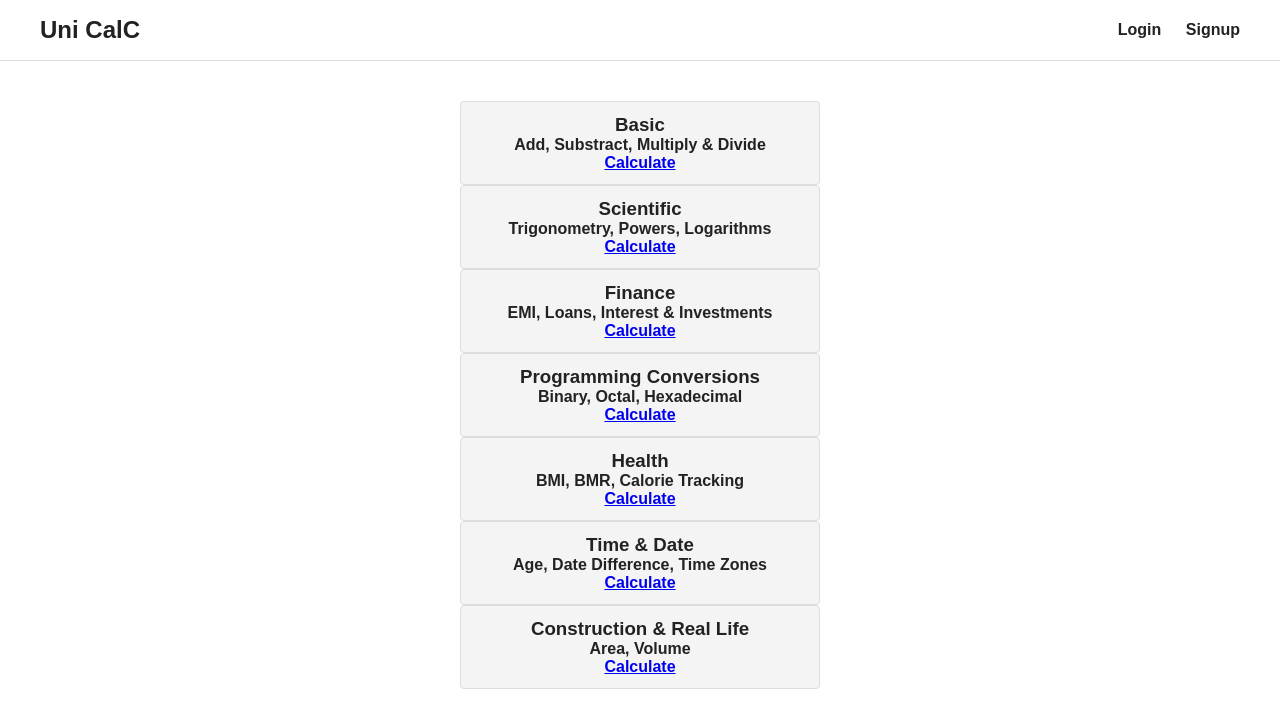
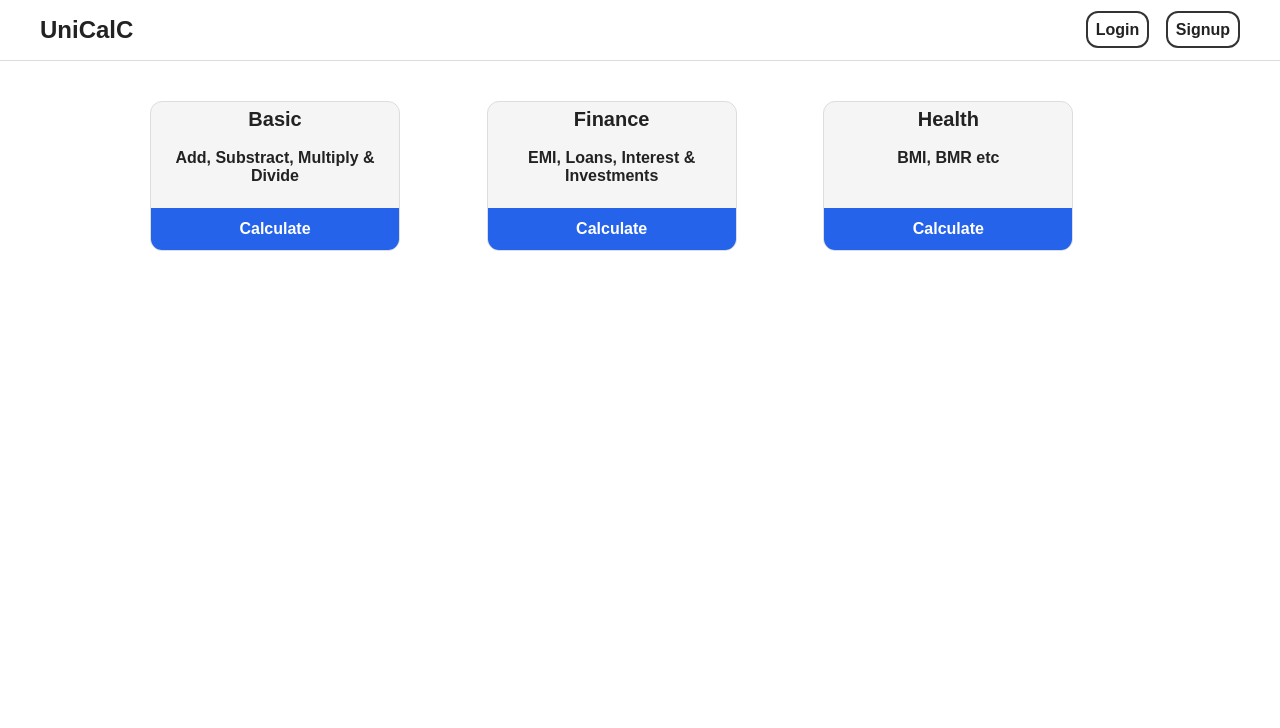
Before and after one commit to jagrattyagi/universal-calculator, a Flask app: page / in a window 1280 px wide. Shown: the top 728 px of the page. Run offline with Flask 3, Linux system fonts and the light colour scheme.

Commit message:
Add finance and health calculator modules

```diff
--- a/app.py
+++ b/app.py
@@ -35,6 +35,111 @@ def basic():
 
     return render_template("basic_calc.html", result=result)
 
+#Finance Calculator
+
+
+
+
+
+def simple_interest(p, r, t):
+    return (p*r*t)/100
+
+def compound_interest(p, r, t, n):
+    amount = p * (1 + r / (100 * n )) ** (n * t)
+    return amount - p
+
+def emi_calculator(p, r, t):
+    r = r / (12 * 100)
+    t = t * 12
+    emi = (p * r * (1+r)**t) / ((1 + r) ** t - 1)
+    return emi
+
+#Finance Route
+
+
+
+@app.route("/finance", methods=["GET", "POST"])
+def finance():
+    result=None
+    calc_type=None
+
+    if request.method == "POST":
+        calc_type =  request.form.get("calc_type")
+
+        if calc_type == "si":
+            p = float(request.form["principal"])
+            r = float(request.form["rate"])
+            t = float(request.form["time"])
+            result = simple_interest(p, r, t)
+
+        elif calc_type == "ci":
+            p = float(request.form["principal"])
+            r = float(request.form["rate"])
+            t = float(request.form["time"])
+            n = int(request.form["n"])
+            result = compound_interest(p, r, t, n)
+
+        elif calc_type == "emi":
+            p = float(request.form["principal"])
+            r = float(request.form["rate"])
+            t = float(request.form["time"])
+            result = round(emi_calculator(p, r, t), 2)
+
+    return render_template("finance.html", result=result, calc_type=calc_type)
+
+#Health Calculator
+
+
+
+def bmi_calculator(weight, height):
+    height_m = height / 100
+    bmi = weight / (height_m ** 2)
+    return round(bmi, 2)
+
+
+def bmi_category(bmi):
+    if bmi < 18.5:
+        return "Underweight"
+    elif bmi < 24.9:
+        return "Normal weight"
+    elif bmi < 29.9:
+        return "Overweight"
+    else:
+        return "Obese"
+
+
+def bmr_calculator(weight, height, age, gender):
+    if gender == "male":
+        return round(10 * weight + 6.25 * height - 5 * age + 5, 2)
+    else:
+        return round(10 * weight + 6.25 * height - 5 * age - 161, 2)
+
+
+@app.route("/health", methods=["GET", "POST"])
+def health():
+    result = None
+    category = None
+    calc_type = None
+
+    if request.method == "POST":
+        calc_type = request.form.get("calc_type")
+
+        if calc_type == "bmi":
+            weight = float(request.form["weight"])
+            height = float(request.form["height"])
+            result = bmi_calculator(weight, height)
+            category = bmi_category(result)
+
+        elif calc_type == "bmr":
+            weight = float(request.form["weight"])
+            height = float(request.form["height"])
+            age = int(request.form["age"])
+            gender = request.form["gender"]
+            result = bmr_calculator(weight, height, age, gender)
+
+    return render_template("health.html", result=result, category=category, calc_type=calc_type)
+
+
 @app.route("/login", methods=["POST", "GET"])
 def login():
     return render_template("login.html")
--- a/static/css/style.css
+++ b/static/css/style.css
@@ -23,41 +23,116 @@ body {
     font-size: 24px;
 }
 
-.navbar-right .nav-link {
+.navbar-right .log-link {
     margin-left: 20px;
     text-decoration: none;
     color: #222;
     font-weight: 600;
+    border: 2px solid #333;
+    border-radius: 12px;
+    padding: 8px;
+    background-color: #ffffff;
 }
 
-.navbar-right .nav-link:hover {
-    color: #555;
+.navbar-right .sign-link {
+    margin-left: 12px;
+    text-decoration: none;
+    color: #222;
+    font-weight: 600;
+    border: 2px solid #333;
+    border-radius: 12px;
+    padding: 8px;
+    background-color: #ffffff;
 }
 
-.container {
-    display: flex;
-    flex-direction: column;
-    max-width: 400px;
-    margin: 40px auto;
-    padding: 0 20px;
+.navbar-right .log-link:hover {
+    background-color: #2563eb;
+    color: #ffffff;
 }
 
-.card-grid {
+.navbar-right .sign-link:hover {
+    background-color: rgb(201, 66, 66);
+    color: #ffffff;
+}
+
+.categories {
+    max-width: 100%;
+    margin: 0 auto;
+    padding-top: 40px;
+    padding-right: 150px;
+    padding-left: 150px;
     display: grid;
-    grid-template-columns: repeat(auto-fit, minmax(150px, 1fr));
-    gap: 20px;
-    margin-top: 30px;
+    grid-template-columns: repeat(auto-fit, minmax(240px, 1fr));
+    gap: 30px
+
 }
 
 .card {
-    background: #f4f4f4;
-    padding: 12px 16px;
+    width: 250px;
+    height: 150px;
+    background: #f5f5f5;
+    border-radius: 12px;
+    border: 1px solid #ddd;
+    display: flex;
+    flex-direction: column;
+    overflow: hidden;
+}
+
+.card-name{
+    display: flex;
+    align-items: center;
+    align-content: center;
     text-align: center;
+    margin: 18px;
+    font-size: 20px;
+    font-weight: bold;
+    padding-top: 5px;
+
+}
+
+.card-desc{
+    flex: 1;
+    padding: 15 15px;
+    text-align: center;
+    font-weight: 600;
+    padding-bottom: 20px;
+}
+
+.card-btn{
+    display: block;
+    text-align: center;
+    padding-bottom: 12px;
+    padding-top: 12px;
     text-decoration: none;
-    color: #222;
-    font-weight: 600;
-    border-radius: 4px;
-    border: 1px solid #ddd;
+    background: #2563eb;
+    color:white;
+    font-weight: bold;
+    transition: background 0.2s ease;
+}
+
+.card-btn:hover{
+    background: #1e40af;
+}
+
+.calc-cards{
+    display: flex;
+    flex-direction: column;
+    align-items: center;
+    justify-content: center;
+    border: 2px solid #555;
+    margin: 60px auto;
+    box-sizing: border-box;
+    min-width: 40px;
+    min-height: 400px;
+    border-radius: 20px;
+    margin-left: 400px;
+    margin-right: 400px;
+}
+
+.calc-title{
+    display: flex;
+    flex-direction: column;
+    align-items: center;
 }
 
 .card:hover {
@@ -67,7 +142,8 @@ body {
 .categories h3{
     display: flex;
     flex-direction: column;
-    align-content: center;
+    align-content:center;
+    margin-top: 1px;
 }
 
 .cat-form {
--- a/templates/base.html
+++ b/templates/base.html
@@ -3,18 +3,18 @@
 <head>
     <meta charset="UTF-8">
     <meta name="viewport" content="width=device-width, initial-scale=1.0">
-    <title>{% block title %}Uni Calc{% endblock %}</title>
+    <title>{% block title %}UniCalc{% endblock %}</title>
     <link rel="stylesheet" href="{{ url_for('static', filename='css/style.css') }}">
 </head>
 <body>
 
 <header class="navbar">
     <div class="navbar-left">
-        <h1 class="app-title">Uni CalC</h1>
+        <h1 class="app-title">UniCalC</h1>
     </div>
     <div class="navbar-right">
-        <a href="/login" class="nav-link">Login</a>
-        <a href="/signup" class="nav-link">Signup</a>
+        <a href="/login" class="log-link">Login</a>
+        <a href="/signup" class="sign-link">Signup</a>
     </div>
 </header>
 
--- a/templates/index.html
+++ b/templates/index.html
@@ -5,50 +5,34 @@
 {% block content %}
 <div class="categories">
     <div class="card">
-        <h3 class="cat-head">Basic</h3>
-        <p>Add, Substract, Multiply & Divide</p>
-        <a href="/basic">Calculate</a>
+        <h3 class="card-name">Basic</h3>
+        <p class="card-desc">Add, Substract, Multiply & Divide</p>
+        <a class="card-btn" href="/basic">Calculate</a>
     </div>
 
 
-    <div class="card">
-        <h3>Scientific</h3>
-        <p>Trigonometry, Powers, Logarithms</p>
-        <a href="/scientific-calc">Calculate</a>
-    </div>
+
 
     <div class="card">
-        <h3>Finance</h3>
-        <p>EMI, Loans, Interest & Investments</p>
-        <a href="/scientific-calc">Calculate</a>
+        <h3 class="card-name">Finance</h3>
+        <p class="card-desc">EMI, Loans, Interest & Investments</p>
+        <a class="card-btn" href="/finance">Calculate</a>
     </div>
 
 
+
+
+
     <div class="card">
-        <h3>Programming Conversions</h3>
-        <p>Binary, Octal, Hexadecimal</p>
-        <a href="/scientific-calc">Calculate</a>
+        <h3 class="card-name">Health</h3>
+        <p class="card-desc">BMI, BMR etc</p>
+        <a class="card-btn" href="/health">Calculate</a>
     </div>
 
 
-    <div class="card">
-        <h3>Health</h3>
-        <p>BMI, BMR, Calorie Tracking</p>
-        <a href="/scientific-calc">Calculate</a>
-    </div>
 
 
-    <div class="card">
-        <h3>Time & Date</h3>
-        <p>Age, Date Difference, Time Zones</p>
-        <a href="/scientific-calc">Calculate</a>
-    </div>
 
-    <div class="card">
-        <h3>Construction & Real Life</h3>
-        <p>Area, Volume</p>
-        <a href="/scientific-calc">Calculate</a>
-    </div>
 
 </div>
 
```
Also changed, not shown: other parts of static/css/style.css (+44 -23 lines), templates/finance.html (added, +35 -0 lines), templates/health.html (added, +39 -0 lines), templates/login.html (+14 -4 lines), templates/signup.html (+16 -9 lines).
